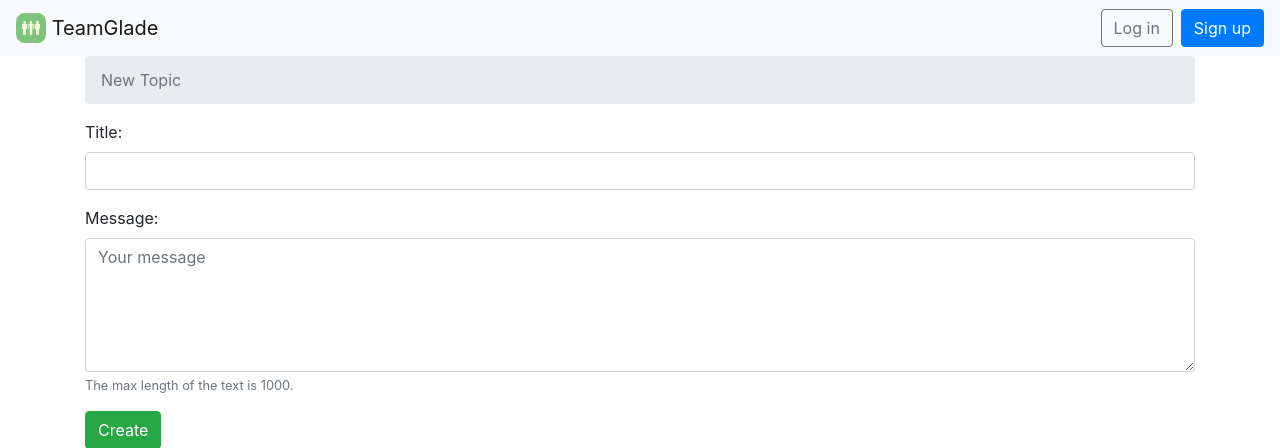
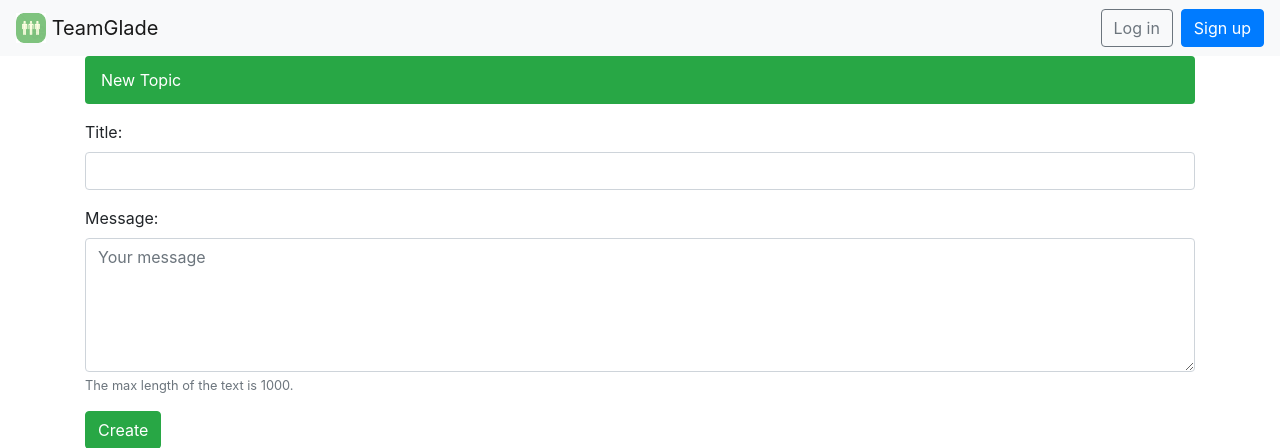
Before and after one commit to eugder/teamglade, a Django app: template teamglade/rooms/templates/new_topic.html in a window 1280 px wide. Shown: the top 448 px of the page. Run offline with Django 4.2, Linux system fonts and the light colour scheme; the template is opened without the code that fills it: values that come from a table or form of the project are taken from there, others are empty; some libraries are stand-ins or nearby versions.

Commit message:
new topic view adjusted

```diff
--- a/teamglade/rooms/templates/new_topic.html
+++ b/teamglade/rooms/templates/new_topic.html
@@ -5,8 +5,8 @@
 {% block content %}
 <div class="container">
   <nav aria-label="breadcrumb">
-    <ol class="breadcrumb">
-      <li class="breadcrumb-item active" aria-current="page">New Topic</li>
+    <ol class="breadcrumb bg-success">
+      <li class="text-white">New Topic</li>
     </ol>
   </nav>
 
```
Also changed, not shown: teamglade/rooms/views.py (+7 -7 lines).
